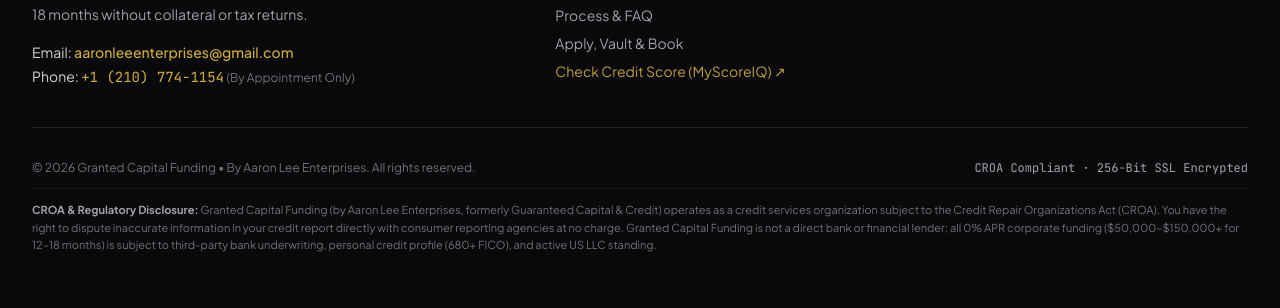
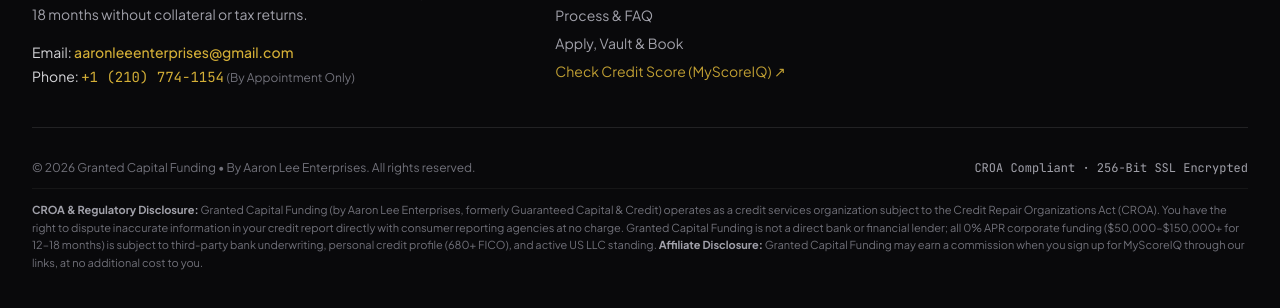
Before and after one commit to jashidulislamhridoy-cyber/granted-capital-funding, a plain HTML site: page index.html in a window 1280 px wide. Shown: the part 9264-9572 px from the top of the page. Drawn offline with nearby package versions, Linux system fonts and the light colour scheme; a web font is replaced by a local one.

Commit message:
Footer: add FTC affiliate disclosure for MyScoreIQ links
Co-Authored-By: Claude Opus 5.5 <noreply@anthropic.com>
Claude-Session: https://claude.ai/code/session_012CsMWCEPQT8MeCsTnRAzbG

```diff
--- a/index.html
+++ b/index.html
@@ -1379,7 +1379,7 @@
           <div class="font-mono text-zinc-400">CROA Compliant · 256-Bit SSL Encrypted</div>
         </div>
         <p class="text-[11px] leading-relaxed text-zinc-500 border-t border-white/5 pt-3">
-          <strong class="text-zinc-400">CROA &amp; Regulatory Disclosure:</strong> Granted Capital Funding (by Aaron Lee Enterprises, formerly Guaranteed Capital &amp; Credit) operates as a credit services organization subject to the Credit Repair Organizations Act (CROA). You have the right to dispute inaccurate information in your credit report directly with consumer reporting agencies at no charge. Granted Capital Funding is not a direct bank or financial lender; all 0% APR corporate funding ($50,000–$150,000+ for 12–18 months) is subject to third-party bank underwriting, personal credit profile (680+ FICO), and active US LLC standing.
+          <strong class="text-zinc-400">CROA &amp; Regulatory Disclosure:</strong> Granted Capital Funding (by Aaron Lee Enterprises, formerly Guaranteed Capital &amp; Credit) operates as a credit services organization subject to the Credit Repair Organizations Act (CROA). You have the right to dispute inaccurate information in your credit report directly with consumer reporting agencies at no charge. Granted Capital Funding is not a direct bank or financial lender; all 0% APR corporate funding ($50,000–$150,000+ for 12–18 months) is subject to third-party bank underwriting, personal credit profile (680+ FICO), and active US LLC standing. <strong class="text-zinc-400">Affiliate Disclosure:</strong> Granted Capital Funding may earn a commission when you sign up for MyScoreIQ through our links, at no additional cost to you.
         </p>
       </div>
     </div>
```
